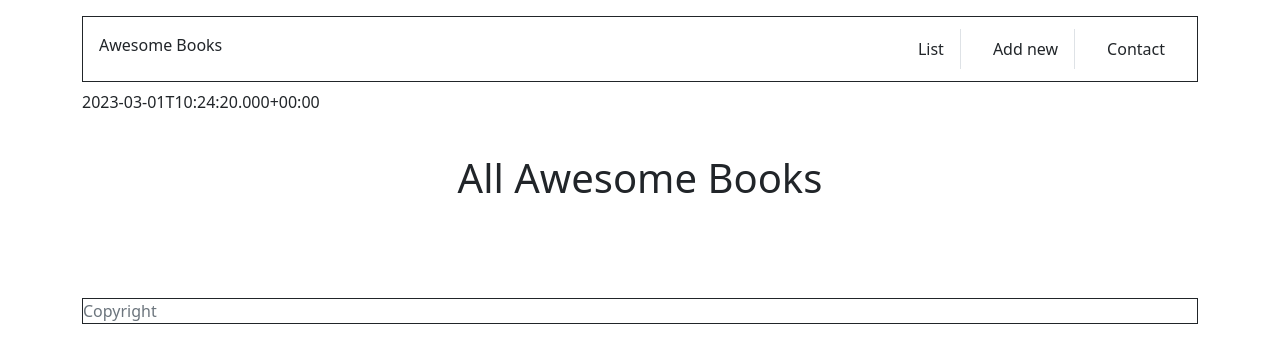
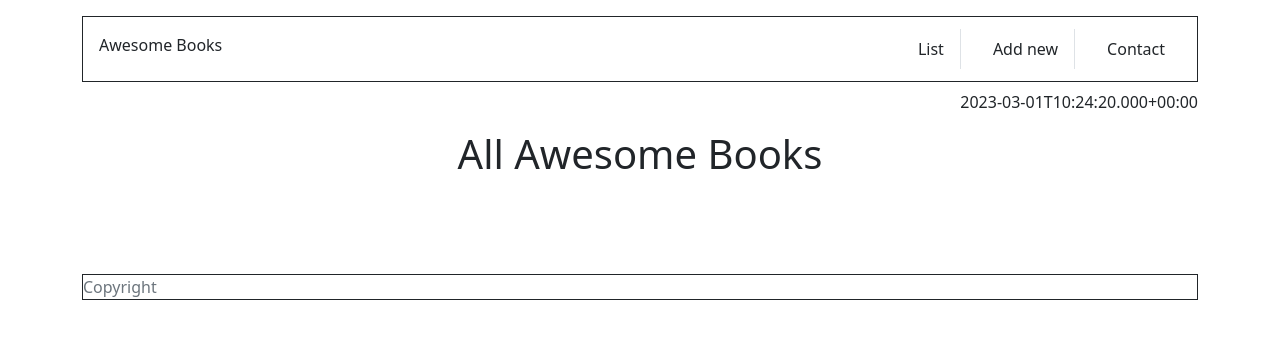
Before and after one commit to bronnie313/books, a website with bundled scripts: page index.html in a window 1280 px wide. Built offline with nearby package versions, Linux system fonts and the light colour scheme.

Commit message:
fix eslint errors

```diff
--- a/index.html
+++ b/index.html
@@ -36,10 +36,7 @@
           </ul>
         </div>
       </nav>
-      <p id="date" class="date"></p>
-      <div class="d-flex justify-content-end pe-5">
-        <p class="ms-5 mt-2 time" id="time"></p>
-      </div>
+      <p id="date" class="date d-flex justify-content-end"></p>
       <div
         class="content d-flex flex-column align-items-center justify-content-center"
       >
--- a/style.css
+++ b/style.css
@@ -19,6 +19,8 @@ body {
   height: 50px;
 }
 
-#date {
-  text-align: end;
+#time {
+  display: flex;
+  justify-content: flex-end;
+  outline: 1px solid red;
 }
```
Also changed, not shown: modules/book.js (indentation only).
